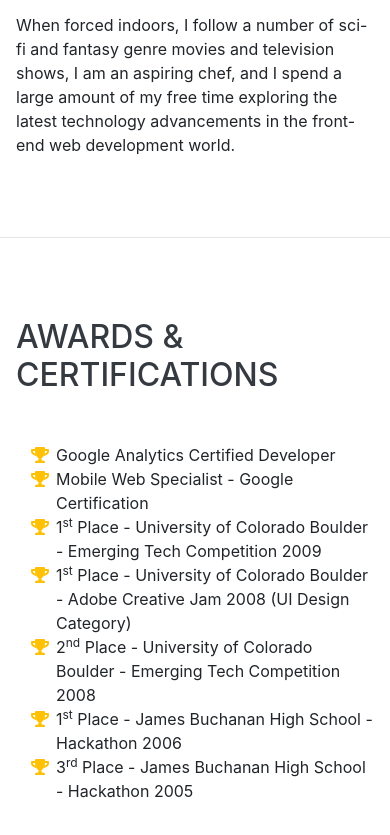
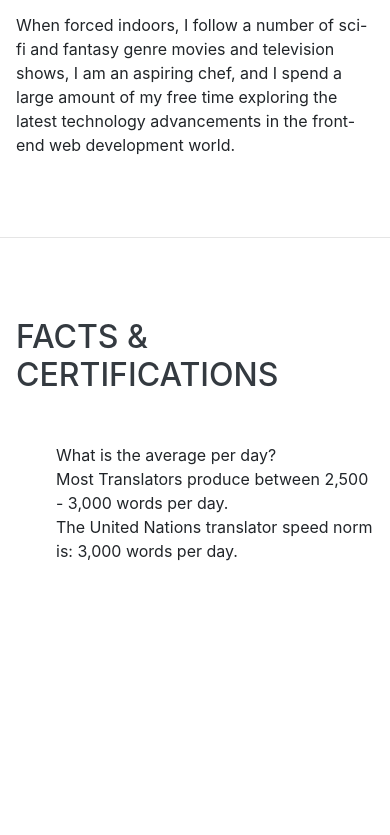
Before and after one commit to shelleycavaness/nora_connelly, a website with bundled scripts: page index.html in a window 390 px wide. Shown: the part 3898-4733 px from the top of the page. After the commit the page ends 4541 px from the top, so only its background shows below. Built offline with nearby package versions, Linux system fonts and the light colour scheme; a web font is replaced by a local one.

Commit message:
text changes

```diff
--- a/index.html
+++ b/index.html
@@ -53,7 +53,7 @@
           <a class="nav-link js-scroll-trigger" href="#interests">Interests</a>
         </li>
         <li class="nav-item">
-          <a class="nav-link js-scroll-trigger" href="#awards">Awards</a>
+          <a class="nav-link js-scroll-trigger" href="#awards">Certifications</a>
         </li>
       </ul>
     </div>
@@ -274,23 +274,23 @@
 
     <section class="resume-section p-3 p-lg-5 d-flex align-items-center" id="awards">
       <div class="w-100">
-        <h2 class="mb-5">Awards &amp; Certifications</h2>
+        <h2 class="mb-5">Facts &amp; Certifications</h2>
         <ul class="fa-ul mb-0">
           <li>
-            <i class="fa-li fa fa-trophy text-warning"></i>
-            Google Analytics Certified Developer</li>
+            <!-- <i class="fa-li fa fa-trophy text-warning"></i> -->
+            What is the average per day? </li>
           <li>
-            <i class="fa-li fa fa-trophy text-warning"></i>
-            Mobile Web Specialist - Google Certification</li>
+            <!-- <i class="fa-li fa fa-trophy text-warning"></i> -->
+            Most Translators produce between 2,500 - 3,000 words per day.</li>
           <li>
-            <i class="fa-li fa fa-trophy text-warning"></i>
-            1<sup>st</sup>
-            Place - University of Colorado Boulder - Emerging Tech Competition 2009</li>
+         <!--    <i class="fa-li fa fa-trophy text-warning"></i>
+            1<sup>st</sup> -->
+            The United Nations translator speed norm is: 3,000 words per day.</li>
           <li>
-            <i class="fa-li fa fa-trophy text-warning"></i>
+        <!--     <i class="fa-li fa fa-trophy text-warning"></i>
             1<sup>st</sup>
             Place - University of Colorado Boulder - Adobe Creative Jam 2008 (UI Design Category)</li>
-          <li>
+           <li>
             <i class="fa-li fa fa-trophy text-warning"></i>
             2<sup>nd</sup>
             Place - University of Colorado Boulder - Emerging Tech Competition 2008</li>
@@ -301,7 +301,7 @@
           <li>
             <i class="fa-li fa fa-trophy text-warning"></i>
             3<sup>rd</sup>
-            Place - James Buchanan High School - Hackathon 2005</li>
+            Place - James Buchanan High School - Hackathon 2005</li> -->
         </ul>
       </div>
     </section>
```
